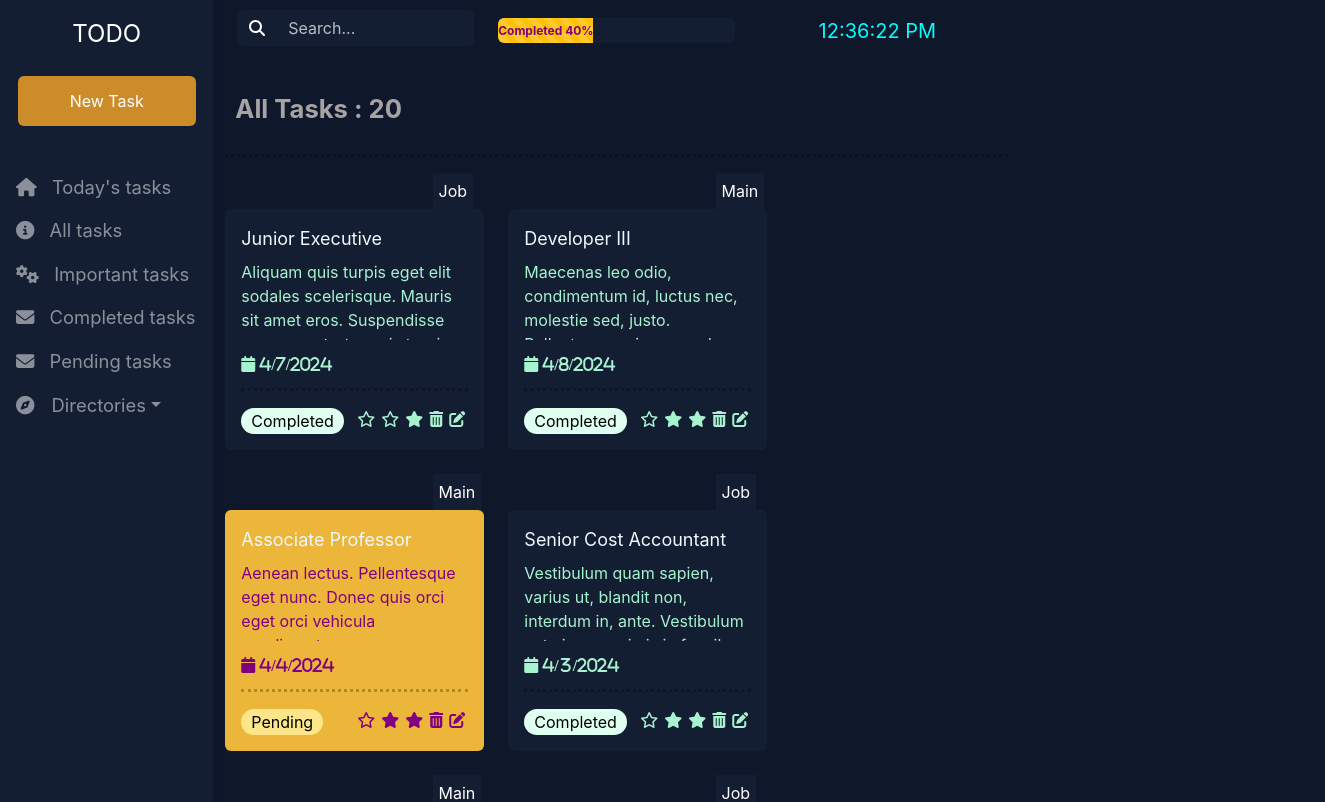
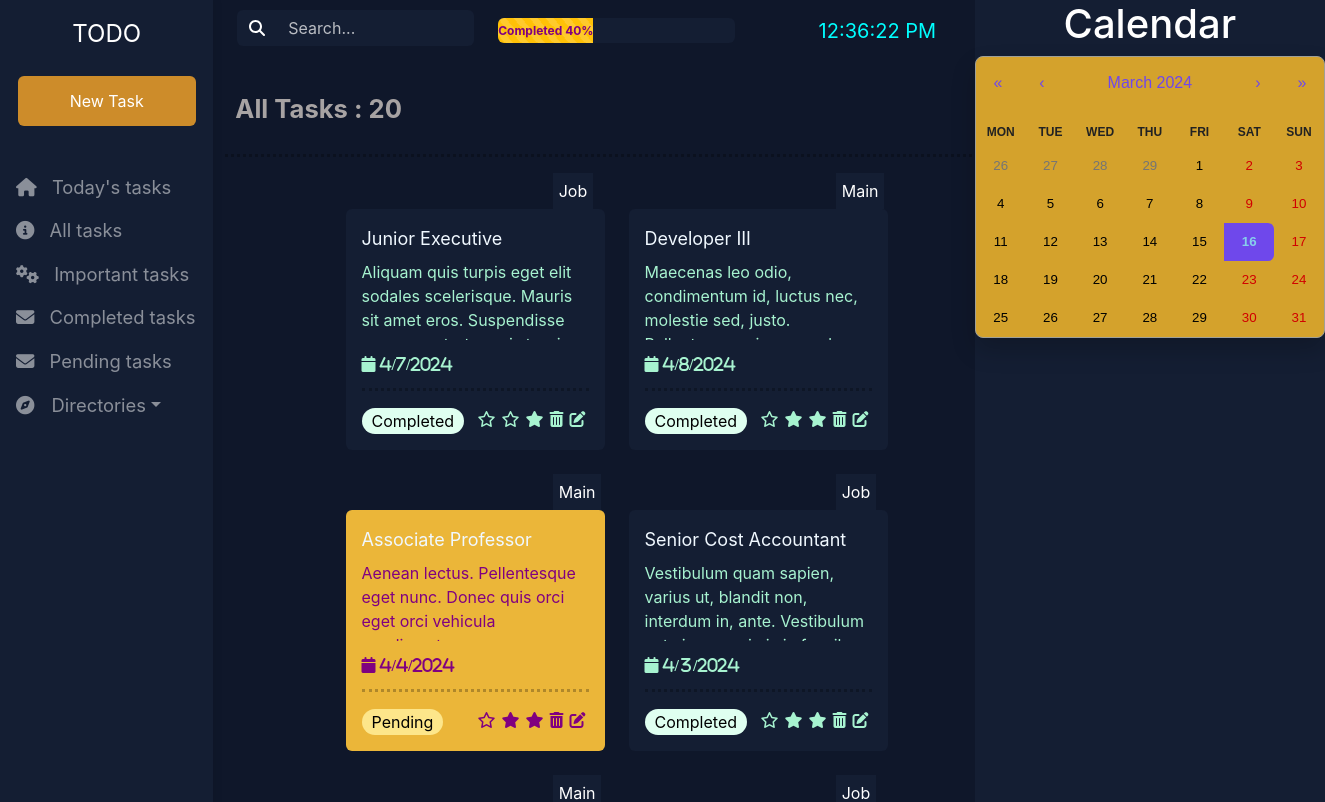
Before and after one commit to Emon072/todo-react, a React (Create React App) app: page / in a window 1280 px wide. Shown: the top 802 px of the page, 1325 px wide, since content can reach past the window. Built offline with nearby package versions, Linux system fonts and the light colour scheme.

Commit message:
completed editing

```diff
--- a/src/components/calender/Calender.css
+++ b/src/components/calender/Calender.css
@@ -1,6 +1,6 @@
 .react-calendar {
-    /* width: 400px;
-    max-width: 100%; */
+    /* width: 400px; */
+    max-width: 100%;
     background-color: #d4a22c;
     color: #222;
     border-radius: 8px;
--- a/src/components/home/Home.css
+++ b/src/components/home/Home.css
@@ -5,5 +5,5 @@
        background-color: #141e33;
        color: #fff;
        /* width: fit-content; */
-       width: 250px;
+       /* width: 250px; */
 }
--- a/src/components/home/Home.js
+++ b/src/components/home/Home.js
@@ -64,14 +64,14 @@ function Home({NoteDataArr}) {
 
           <HeaderBar headerText = {`${SearchLabel}  ${NoteDataArr.length}`}></HeaderBar>
 
-          <div className="row d-flex align-items-center">
+          <div className="row d-flex justify-content-center">
             {NoteDataArr.map((item, i) => {
               return <RenderCard item={item} key={i} updateNote={updateNote} deleteNote = {deleteNote}></RenderCard>;
             })}
           </div>
         </div>
 
-        <div className="col d-flex justify-content-center" style={{ backgroundColor: "#141e33"}}>
+        <div className="col d-flex justify-content-center" style={{ backgroundColor: "#141e33", width: `${displayWidth*0.15}px`}}>
           <div className="right-sidebar">
             <Calender></Calender>
           </div>
```
